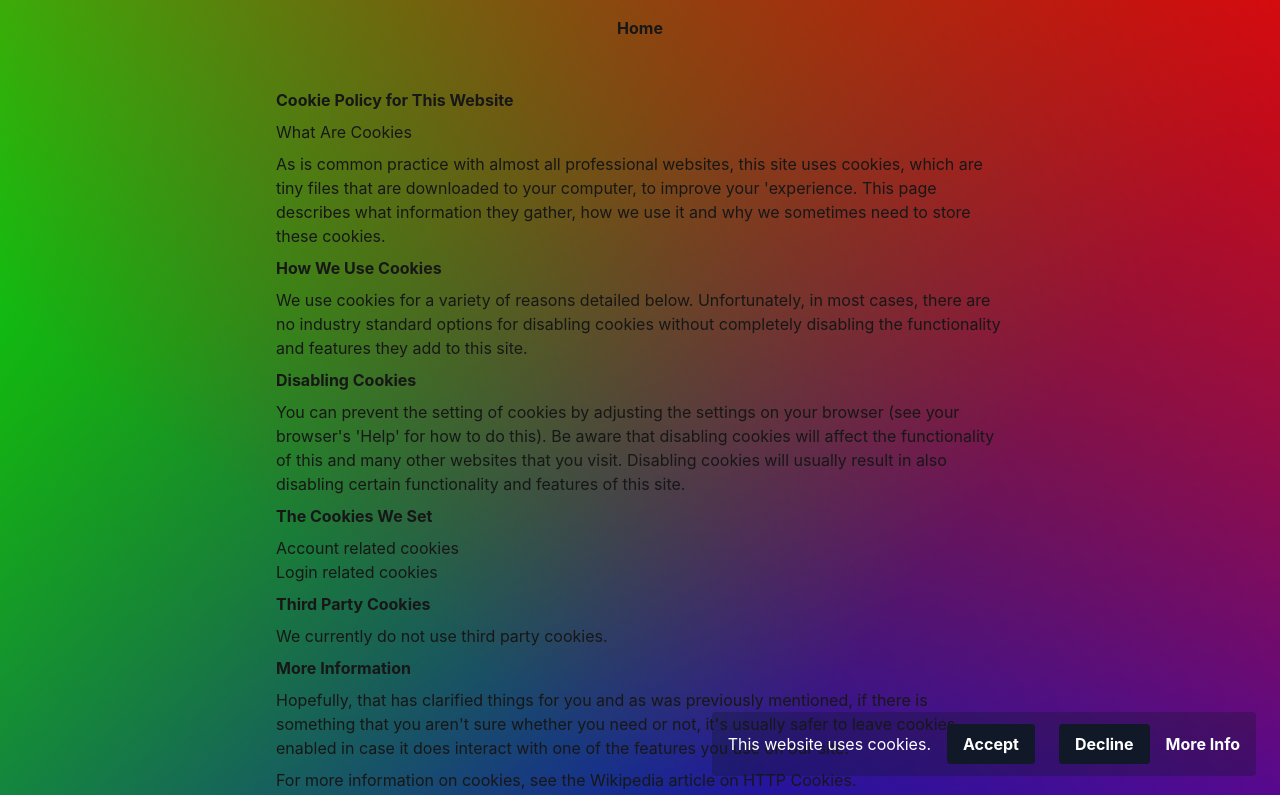
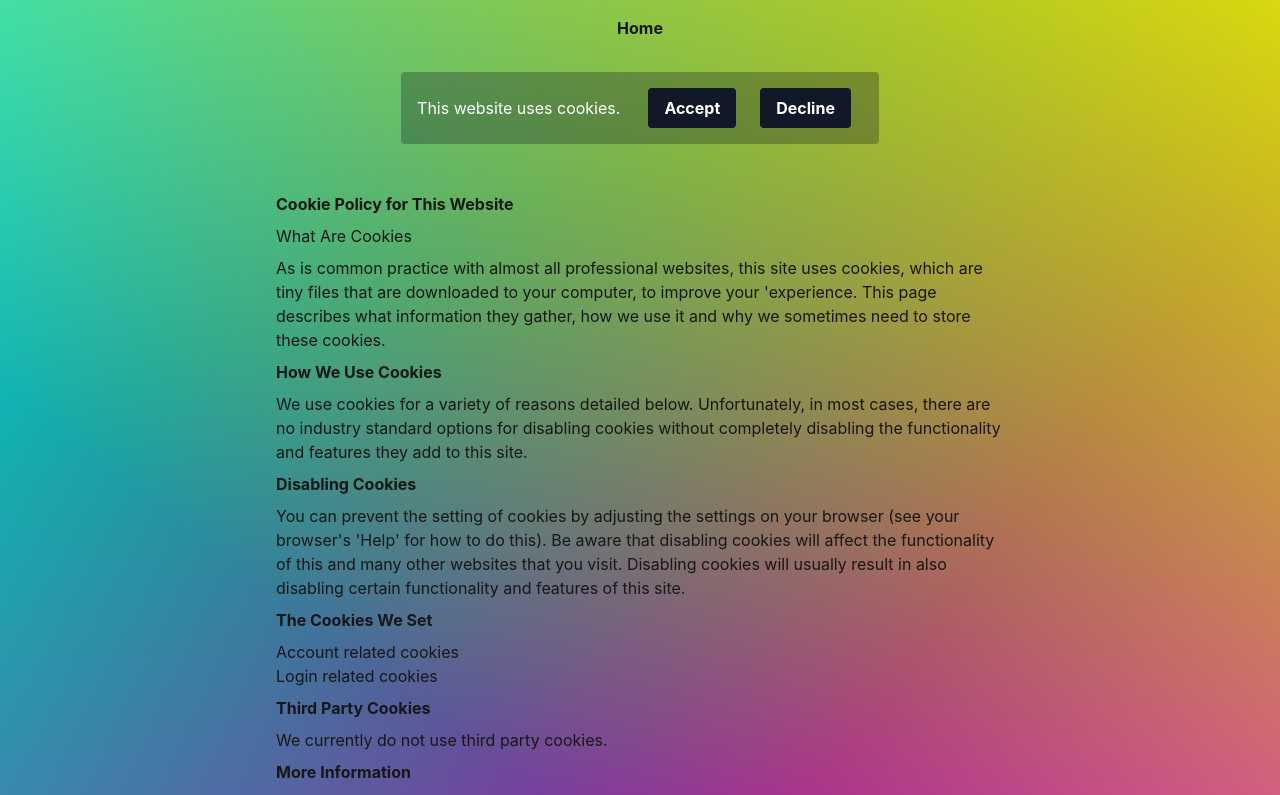
Before and after one commit to forestheims/webpack-react-app, a React app: page /cookies in a window 1280 px wide. Shown: the top 795 px of the page. Built offline with nearby package versions, Linux system fonts and the light colour scheme.

Commit message:
update cookie policy page dynamics. add 404 page.

```diff
--- a/src/App.jsx
+++ b/src/App.jsx
@@ -16,6 +16,7 @@ import CookiePolicy from './components/CookieConsent/CookiePolicy.jsx';
 import PrivacyPolicy from './components/Privacy/PrivacyPolicy.jsx';
 import TermsOfService from './components/Terms/TermsOfService.jsx';
 import User from './components/User/User.jsx';
+import NotFound from './components/NotFound/NotFound.jsx';
 
 const App = () => {
   return (
@@ -23,6 +24,7 @@ const App = () => {
       <Router>
         <Layout>
           <Routes>
+            <Route path="*" element={<NotFound />} />
             <Route element={<ProtectedRoute />}>
               <Route path="/user/:username" element={<Profile />} />
               <Route path="/user" element={<User />} />
--- a/src/components/CookieConsent/CookieConsent.jsx
+++ b/src/components/CookieConsent/CookieConsent.jsx
@@ -1,9 +1,10 @@
 import React from 'react';
 import { useDispatch, useSelector } from 'react-redux';
 import { acceptCookies, revokeCookies } from '../../slices/cookieSlice';
-import { Link } from 'react-router-dom';
+import { Link, useLocation } from 'react-router-dom';
 
 const CookieConsent = () => {
+  const location = useLocation();
   const { cookiesAccepted, cookiesRejected } = useSelector(
     (state) => state.cookie
   );
@@ -16,7 +17,7 @@ const CookieConsent = () => {
   const handleDecline = () => {
     dispatch(revokeCookies());
   };
-
+  if (location.pathname !== '/cookies') {
     return cookiesAccepted || cookiesRejected ? (
       <div className="flex gap-1 items-center h-8">
         <Link className="hover:underline font-bold" to="/cookies">
@@ -24,7 +25,7 @@ const CookieConsent = () => {
         </Link>
       </div>
     ) : (
-    <div className="flex gap-1 items-center h-8 rounded bg-gray-900 bg-opacity-30 py-8 px-4 fixed bottom-6 right-6 text-white">
+      <div className="flex flex-col gap-4 items-center h-19 rounded bg-gray-900 bg-opacity-30 py-8 px-4 fixed bottom-6 right-6 text-white">
         <p>This website uses cookies.</p>
         <div>
           <button
@@ -47,6 +48,7 @@ const CookieConsent = () => {
         </p>
       </div>
     );
+  }
 };
 
 export default CookieConsent;
--- a/src/components/CookieConsent/CookiePolicy.jsx
+++ b/src/components/CookieConsent/CookiePolicy.jsx
@@ -1,27 +1,66 @@
-import React from 'react';
-import { useSelector } from 'react-redux';
+import React, { useEffect, useState } from 'react';
 import { Link } from 'react-router-dom';
+import { useDispatch, useSelector } from 'react-redux';
+import { acceptCookies, revokeCookies } from '../../slices/cookieSlice';
 
 const CookiePolicy = () => {
-  const user = useSelector((state) => state.user.user);
-  console.log(user);
+  const [resetCookies, setResetCookies] = useState(false);
+
+  const { cookiesAccepted, cookiesRejected } = useSelector(
+    (state) => state.cookie
+  );
+
+  useEffect(() => {
+    setResetCookies(cookiesAccepted);
+  }, []);
+
+  const dispatch = useDispatch();
+
+  const handleAccept = () => {
+    setResetCookies(true);
+    dispatch(acceptCookies());
+  };
+
+  const handleDecline = () => {
+    setResetCookies(true);
+    dispatch(revokeCookies());
+  };
 
   return (
     <>
       <nav className="flex row px-4 gap-4 font-bold">
-        {user ? (
-          <Link
-            className="hover:underline font-bold"
-            to={`/user/${user.username}`}
+        <Link className="hover:underline font-bold" to="/">
+          Home
+        </Link>
+      </nav>
+      {resetCookies ? (
+        <div className="flex gap-1 items-center h-8">
+          <button
+            className="hover:underline font-bold rounded bg-gray-600 bg-opacity-50 px-2 py-1"
+            onClick={() => setResetCookies(!resetCookies)}
           >
-            Home
-          </Link>
-        ) : (
-          <Link className="hover:underline font-bold" to="/">
-            Home
-          </Link>
-        )}
-      </nav>
+            Change Cookie Settings
+          </button>
+        </div>
+      ) : (
+        <div className="flex gap-4 items-center h-19 rounded bg-gray-900 bg-opacity-30 py-4 px-4 text-white">
+          <p>This website uses cookies.</p>
+          <div>
+            <button
+              className="bg-gray-900 hover:bg-gray-600 rounded text-white py-2 px-4 font-bold mx-3"
+              onClick={handleAccept}
+            >
+              Accept
+            </button>
+            <button
+              className="bg-gray-900 hover:bg-gray-600 rounded text-white py-2 px-4 font-bold mx-3"
+              onClick={handleDecline}
+            >
+              Decline
+            </button>
+          </div>
+        </div>
+      )}
       <div className="flex flex-col text-left gap-2 m-4 w-7/12">
         <h1 className="font-bold">Cookie Policy for This Website</h1>
 
--- a/src/components/Layout/Layout.jsx
+++ b/src/components/Layout/Layout.jsx
@@ -1,5 +1,5 @@
-import React from 'react';
-import { Link } from 'react-router-dom';
+import React, { useEffect } from 'react';
+import { Link, useLocation } from 'react-router-dom';
 import PropTypes from 'prop-types';
 import { useSelector, useDispatch } from 'react-redux';
 import { logout } from '../../slices/userSlice.js';
@@ -7,11 +7,17 @@ import CookieConsent from '../CookieConsent/CookieConsent.jsx';
 
 const Layout = ({ children }) => {
   const isAuthenticated = useSelector((state) => state.user.isAuthenticated);
+  const { pathname } = useLocation();
+
   const dispatch = useDispatch();
 
   const handleLogout = () => {
     dispatch(logout());
   };
+
+  useEffect(() => {
+    window.scrollTo(0, 0);
+  }, [pathname]);
 
   return (
     <div className="min-h-screen p-4 text-center bg-lime-300 text-neutral-900 circular-gradient flex flex-col">
--- /dev/null
+++ b/src/components/NotFound/NotFound.jsx
@@ -0,0 +1,15 @@
+import React from 'react';
+import { Link } from 'react-router-dom';
+
+const NotFound = () => {
+  return (
+    <div>
+      <h1>404 - Page Not Found</h1>
+      <p>Oops! The page you&apos;re looking for doesn&apos;t exist.</p>
+      <p>If you think this is a mistake, please contact support.</p>
+      <Link to="/">Go Back Home</Link>
+    </div>
+  );
+};
+
+export default NotFound;
--- a/src/tailwind.css
+++ b/src/tailwind.css
@@ -3,7 +3,7 @@
 @tailwind utilities;
 
 .circular-gradient {
-    background: linear-gradient(217deg, rgba(255,0,0,.8), rgba(255,0,0,0) 70.71%),
-            linear-gradient(127deg, rgba(0,255,0,.8), rgba(0,255,0,0) 70.71%),
-            linear-gradient(336deg, rgba(0,0,255,.8), rgba(0,0,255,0) 70.71%);
+    background: linear-gradient(217deg, rgba(255,255,0,.8), rgba(255,0,0,0) 70.71%),
+            linear-gradient(127deg, rgba(0,255,255,.8), rgba(0,255,0,0) 70.71%),
+            linear-gradient(336deg, rgba(255,0,255,.8), rgba(0,0,255,0) 70.71%);
 }
```
Lines whose indentation alone changed are shown as unchanged.
